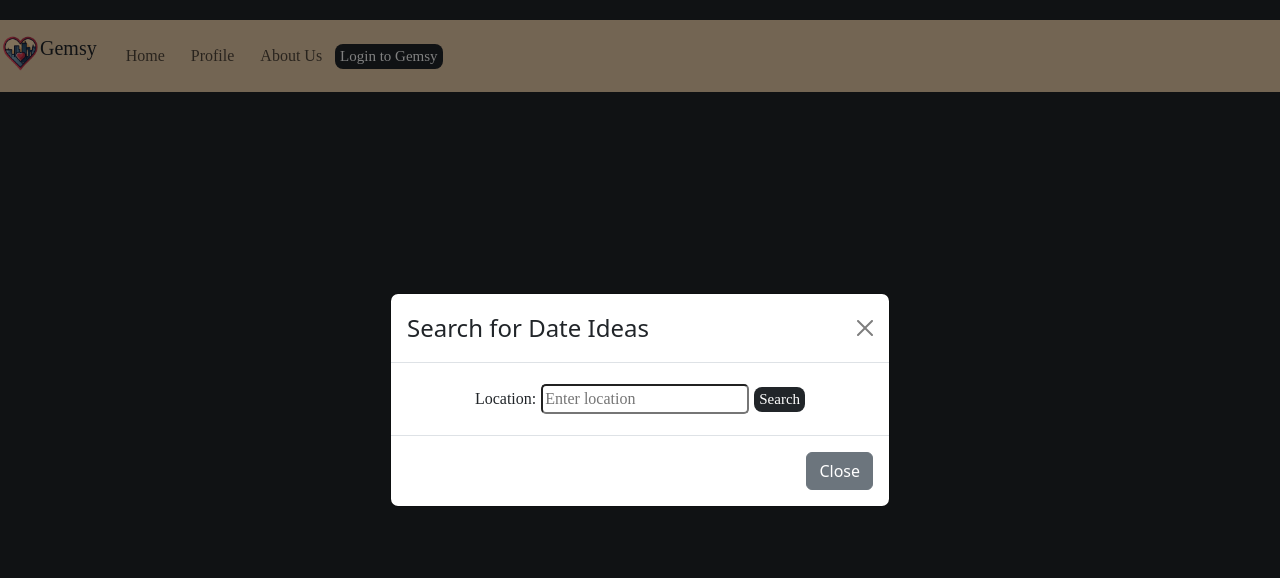
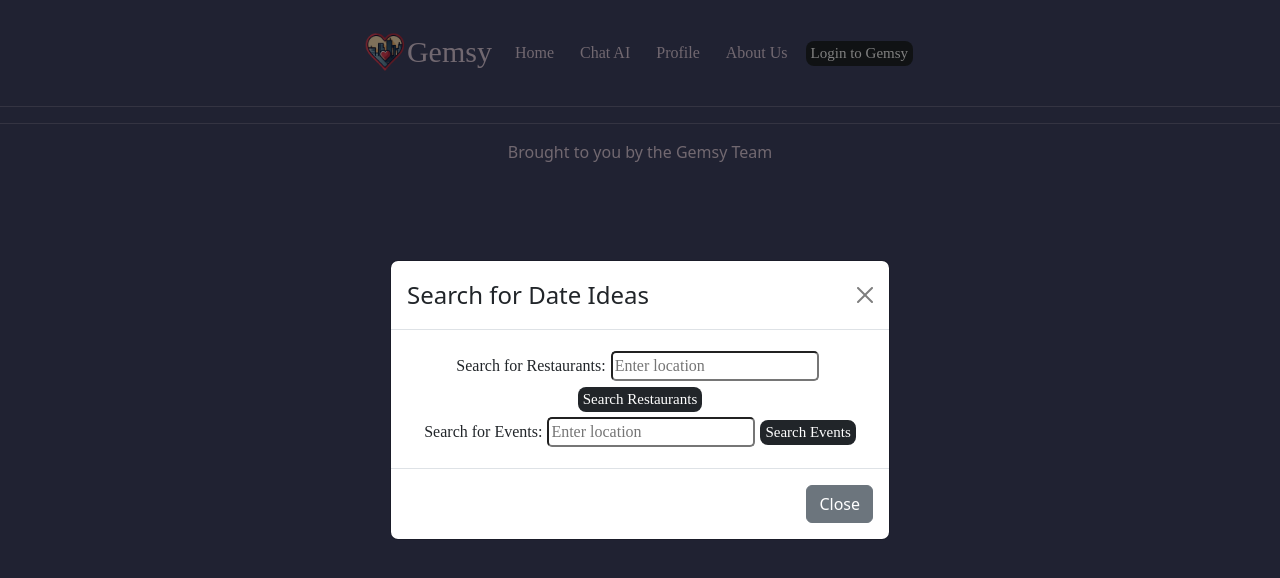
Before and after one commit to 301-Team-2/gemsy, a React (Vite) app: page / in a window 1280 px wide. Shown: the top 578 px of the page. Built offline with nearby package versions, Linux system fonts and the light colour scheme; a web font is replaced by a local one.

Commit message:
added css styling and fixed modals

```diff
--- a/src/App.css
+++ b/src/App.css
@@ -3,14 +3,13 @@ html, body, #root {
   padding: 0;
   text-align: center;
   color: #e3d0e0;
-  background-color: rgb(33, 37, 41);
+  background-color: #404565;
   /* font-family: 'Great Vibes', cursive; */
   /* font-family: 'Henny Penny', cursive; */
   /* font-family: 'Quintessential', cursive; */
   height: 100%;
   width: 100%;
-  max-width: ;
-  overflow-x: hidden; /* Prevent horizontal scrolling */
+  overflow-x: hidden;
 }
 
 /* header styles */
@@ -21,16 +20,20 @@ h1 {
 }
 
 .text-icon {
-  color: rgb(33, 37, 41);
+  color: #e3d0e0;
+  font-size: 30px;
   font-family: 'Henny Penny', cursive;
-
 }
 
+/* navigation styles */
 nav {
   text-align: center;
   margin-top: 20px;
   margin-bottom: 20px;
-  background-color: rgb(231, 202, 167);
+}
+
+nav.navbar.navbar-expand-lg.navbar-light {
+  justify-content: center;
 }
 
 div.navbar-nav {
@@ -47,26 +50,26 @@ div.nav-item {
 a.nav-link {
   max-height: 50px;
   font-size: 16px;
+  color: #e3d0e0;
+
 }
 
 span.navbar-brand {
   display: flex;
+  padding: 0;
+  height: 48px;
+  margin-right: 10px;
 }
 
-nav {
-  text-align: center;
-  margin-top: 20px;
-  margin-bottom: 20px;
-  background-color: rgb(231, 202, 167);
+.auth-buttons-item {
+  margin-top: 5px;
 }
 
 /* main styles */
-main {
-  margin-top: 30px;
+div.cards {
   display: flex;
+  flex-wrap: wrap;
   justify-content: center;
-  align-items: center;
-  flex-direction: column;
 }
 
 h2 {
@@ -109,11 +112,11 @@ img.about-pic {
 }
 
 img.gemsy-logo {
-  width: 40px;
-  height: 40px;
+  width: 45px;
+  height: 45px;
 }
 
-.restaurant-img {
+img.card-img-top {
   width: 300px;
   height: 300px;
   align-self: center;
@@ -165,9 +168,12 @@ div.card {
   flex-direction: column;
   width: 350px;
   margin: 0 10px;
+  margin-top: 5px;
   padding: 10px;
   align-items: center;
   border-radius: 8px;
+  background-color: #e3d0e0;
+
 }
 
 div.card ul {
@@ -176,7 +182,3 @@ div.card ul {
   padding: 0;
   margin: 0;
 }
-
-/* a:hover {
-  background-color: linear-gradient(144deg,#AF40FF, #5B42F3 50%,#00DDEB);
-} */
--- a/src/App.jsx
+++ b/src/App.jsx
@@ -1,5 +1,6 @@
 import React from 'react';
 import Header from './components/Header';
+import Footer from './components/Footer';
 import 'bootstrap/dist/css/bootstrap.min.css';
 import {
   BrowserRouter as Router,
@@ -17,6 +18,7 @@ class App extends React.Component {
       <>
         <Router>
           <Header />
+          <hr />
             <Routes>
               <Route
                 exact path="/"
@@ -35,6 +37,8 @@ class App extends React.Component {
                 element={<About />}
               />
             </Routes>
+          <hr />
+          <Footer />
         </Router>
       </>
     )
--- /dev/null
+++ b/src/components/Footer.jsx
@@ -0,0 +1,16 @@
+import React from 'react';
+
+class Footer extends React.Component {
+
+    render() {
+        return (
+          <footer>
+            <p>
+                Brought to you by the Gemsy Team
+            </p>
+          </footer>
+        );
+    }
+}
+
+export default Footer;
--- a/src/components/Header.jsx
+++ b/src/components/Header.jsx
@@ -19,14 +19,27 @@ function Header() {
         />
         <p className='text-icon'>Gemsy</p>
       </Navbar.Brand>
-      <Nav className="mr-auto">
-        <NavItem><Link to="/" className="nav-link">Home</Link></NavItem>
-        <NavItem><Link to="/profile" className="nav-link">Profile</Link></NavItem>
-        <NavItem><Link to="/about" className="nav-link">About Us</Link></NavItem>
-      </Nav>
-      <Nav>
-        <AuthButtons />
-      </Nav>
+      <div className='navigation'>
+        <Nav className="mr-auto">
+          <NavItem>
+            <Link to="/" className="nav-link">Home</Link>
+          </NavItem>
+          <NavItem>
+            <Link to="/chat" className="nav-link">Chat AI</Link>
+          </NavItem>
+          <NavItem>
+            <Link to="/profile" className="nav-link">Profile</Link>
+          </NavItem>
+          <NavItem>
+            <Link to="/about" className="nav-link">About Us</Link>
+          </NavItem>
+        </Nav>
+      </div>
+        <Nav className='button-nav'>
+          <Nav.Item className="auth-buttons-item">
+            <AuthButtons />
+          </Nav.Item>
+        </Nav>
     </Navbar>
   );
 }
--- a/src/components/SearchDates.jsx
+++ b/src/components/SearchDates.jsx
@@ -1,13 +1,17 @@
 import React, { useState, useEffect } from 'react';
 import axios from 'axios';
-import { Modal, Button } from 'react-bootstrap';
+import { Modal, Button, Card } from 'react-bootstrap';
+
 
 function SearchDates() {
-  const [searchFormData, setSearchFormData] = useState({ location: '' });
+  const [restaurantSearchData, setRestaurantSearchData] = useState({ location: '' });
+  const [eventSearchData, setEventSearchData] = useState({ location: '' });
   const [restaurantResults, setRestaurantResults] = useState([]);
   const [eventResults, setEventResults] = useState([]);
   const [showResults, setShowResults] = useState(false);
   const [showModal, setShowModal] = useState(false);
+  const [selectedEvent, setSelectedEvent] = useState(null);
+
 
   const openModal = () => {
     setShowModal(true);
@@ -17,30 +21,45 @@ function SearchDates() {
     setShowModal(false);
   };
 
-  // Function to handle search form submission
-  const handleSearch = async () => {
+  const openEventDetailsModal = (event) => {
+    setSelectedEvent(event);
+  };
+
+  const closeEventDetailsModal = () => {
+    setSelectedEvent(null);
+  };
+
+  const handleRestaurantSearch = async () => {
     try {
       const restaurantApiUrl = `${import.meta.env.VITE_BACKEND_URL}/restaurants`;
+      const restaurantResponse = await axios.get(restaurantApiUrl, {
+        params: {
+          searchQuery: restaurantSearchData.location,
+        },
+      });
+      const restaurantData = restaurantResponse.data;
+      setRestaurantResults(restaurantData);
+      setEventResults([]); // Clear event results
+      setShowResults(true);
+      closeModal();
+    } catch (error) {
+      console.error('Error:', error);
+    }
+  };
+
+
+  const handleEventSearch = async () => {
+    try {
       const eventApiUrl = `${import.meta.env.VITE_BACKEND_URL}/events`;
-      const [restaurantResponse, eventResponse] = await Promise.all([
-        axios.get(restaurantApiUrl, {
+      const eventResponse = await axios.get(eventApiUrl, {
         params: {
-            searchQuery: searchFormData.location,
+          searchQuery: eventSearchData.location,
         },
-        }),
-        axios.get(eventApiUrl, {
-          params: {
-            searchQuery: searchFormData.location,
-          },
-        }),
-      ]);
-      const restaurantData = restaurantResponse.data;
+      });
       const eventData = eventResponse.data;
-      setRestaurantResults(restaurantData);
       setEventResults(eventData);
-      // Show the results
+      setRestaurantResults([]); // Clear restaurant results
       setShowResults(true);
-      // Close the modal after search
       closeModal();
     } catch (error) {
       console.error('Error:', error);
@@ -48,12 +67,17 @@ function SearchDates() {
   };
 
   // Function to handle saving a location
-  const handleSaveLocation = () => {
+  const handleSaveLocation = (location) => {
+    console.log('Location saved:', location);
   };
 
   useEffect(() => {
     openModal();
   }, []);
+
+  const renderEventDescription = (description) => {
+    return { __html: description };
+  };
 
   return (
     <>
@@ -62,19 +86,36 @@ function SearchDates() {
           <Modal.Title>Search for Date Ideas</Modal.Title>
         </Modal.Header>
         <Modal.Body>
-          <label>Location:</label>
+          <div className='restaurants-search'>
+            <label>Search for Restaurants:</label>
               <input
                 className="location-input"
                 type="text"
                 placeholder="Enter location"
-            value={searchFormData.location}
+                value={restaurantSearchData.location}
                 onChange={(e) =>
-              setSearchFormData({ location: e.target.value })
+                  setRestaurantSearchData({ location: e.target.value })
                 }
               />
-          <button className="search-btn" onClick={handleSearch}>
-            Search
+              <button className="search-btn" onClick={handleRestaurantSearch}>
+                Search Restaurants
               </button>
+          </div>
+          <div className='events-search'>
+            <label>Search for Events:</label>
+              <input
+                className="location-input"
+                type="text"
+                placeholder="Enter location"
+                value={eventSearchData.location}
+                onChange={(e) =>
+                  setEventSearchData({ location: e.target.value })
+                }
+              />
+              <button className="search-btn" onClick={handleEventSearch}>
+                Search Events
+              </button>
+          </div>
         </Modal.Body>
         <Modal.Footer>
           <Button variant="secondary" onClick={closeModal}>
@@ -84,38 +125,97 @@ function SearchDates() {
       </Modal>
       {showResults && (
         <>
+          {restaurantResults.length > 0 && (
             <div className='show-restaurants'>
-            {/* Display restaurant search results */}
               <h2>Restaurants</h2>
+                <div className='cards'>
                   {restaurantResults.map((restaurant, index) => (
-              <div key={index}>
-                <h3><a href={restaurant.url} target="_blank" rel="noopener noreferrer">{restaurant.name}</a></h3>
-                <img src={restaurant.image_url} className="restaurant-img" alt="restaurant-img" />
-                <p>Rating: {restaurant.rating}</p>
-                <p>Price: {restaurant.price}</p>
-                <p>Location:{restaurant.location}</p>
-                <button className='search-btn' onClick={() => handleSaveLocation(restaurant.location)}>Save Location</button>
-              </div>
+                    <Card key={index}>
+                      <Card.Img variant="top" src={restaurant.image_url} alt="restaurant-img" />
+                      <Card.Body>
+                        <Card.Title>
+                          <a href={restaurant.url} target="_blank" rel="noopener noreferrer">
+                            {restaurant.name}
+                          </a>
+                        </Card.Title>
+                        <Card.Text>
+                          Rating: {restaurant.rating}
+                        </Card.Text>
+                        <Card.Text>
+                          Price: {restaurant.price}
+                        </Card.Text>
+                        <Card.Text>
+                          Location: {restaurant.location}
+                        </Card.Text>
+                        <Button variant="primary" onClick={() => handleSaveLocation(restaurant.location)}>Save Location</Button>
+                      </Card.Body>
+                    </Card>
                   ))}
                 </div>
+              </div>
+            )}
 
+          {eventResults.length > 0 && (
             <div className='show-events'>
-            {/* Display event search results */}
               <h2>Events</h2>
+              <div className='cards'>
                 {eventResults.map((event, index) => (
-              <div key={index}>
-                <h3><a href={event.event_site_url} target="_blank" rel="noopener noreferrer">{event.name}</a></h3>
-                <img src={event.image_url} className="event-img" alt="event-img" />
-                <p>Description: {event.description}</p>
-                <p>Start Time: {event.time_start}</p>
-                <p>End Time: {event.time_end}</p>
-                <button onClick={() => handleSaveLocation(event.location)}>Save Location</button>
-              </div>
+                  <Card key={index}>
+                    <Card.Img variant="top" src={event.image_url} alt="event-img" />
+                    <Card.Body>
+                      <Card.Title>
+                          {event.name}
+                      </Card.Title>
+                      <Card.Text>
+                        {/* Render event description with HTML
+                        <div dangerouslySetInnerHTML={renderEventDescription(event.description)} /> */}
+                      </Card.Text>
+                      <Card.Text>
+                        Start Time: {event.time_start}
+                      </Card.Text>
+                      <Card.Text>
+                        End Time: {event.time_end}
+                      </Card.Text>
+                      <Button variant="primary" onClick={() => openEventDetailsModal(event)}>See More</Button>
+                      <Button variant="primary" onClick={() => handleSaveLocation(event.location)}>Save Location</Button>
+                    </Card.Body>
+                  </Card>
                 ))}
               </div>
+            </div>
+          )}
+          <button className="search-again-btn" onClick={openModal}>
+            Search Again
+          </button>
         </>
       )}
+
+      {/* Modal for displaying event details */}
+      <Modal show={selectedEvent !== null} onHide={closeEventDetailsModal} centered>
+        <Modal.Header closeButton>
+          <Modal.Title>Event Details</Modal.Title>
+        </Modal.Header>
+        <Modal.Body className="scrollable-modal">
+          {selectedEvent && (
+            <>
+              <h3>{selectedEvent.name}</h3>
+              <div dangerouslySetInnerHTML={renderEventDescription(selectedEvent.description)} />
+              <p>
+                <a href={selectedEvent.event_site_url} target="_blank" rel="noopener noreferrer">
+                  Click Here for the Event Link
+                </a>
+              </p>
+            </>
+          )}
+        </Modal.Body>
+        <Modal.Footer>
+          <Button variant="secondary" onClick={closeEventDetailsModal}>
+            Close
+          </Button>
+        </Modal.Footer>
+      </Modal>
     </>
   );
 }
+
 export default SearchDates;
```
Also changed, not shown: src/components/AI.jsx (deleted). Lines whose indentation alone changed are shown as unchanged.
